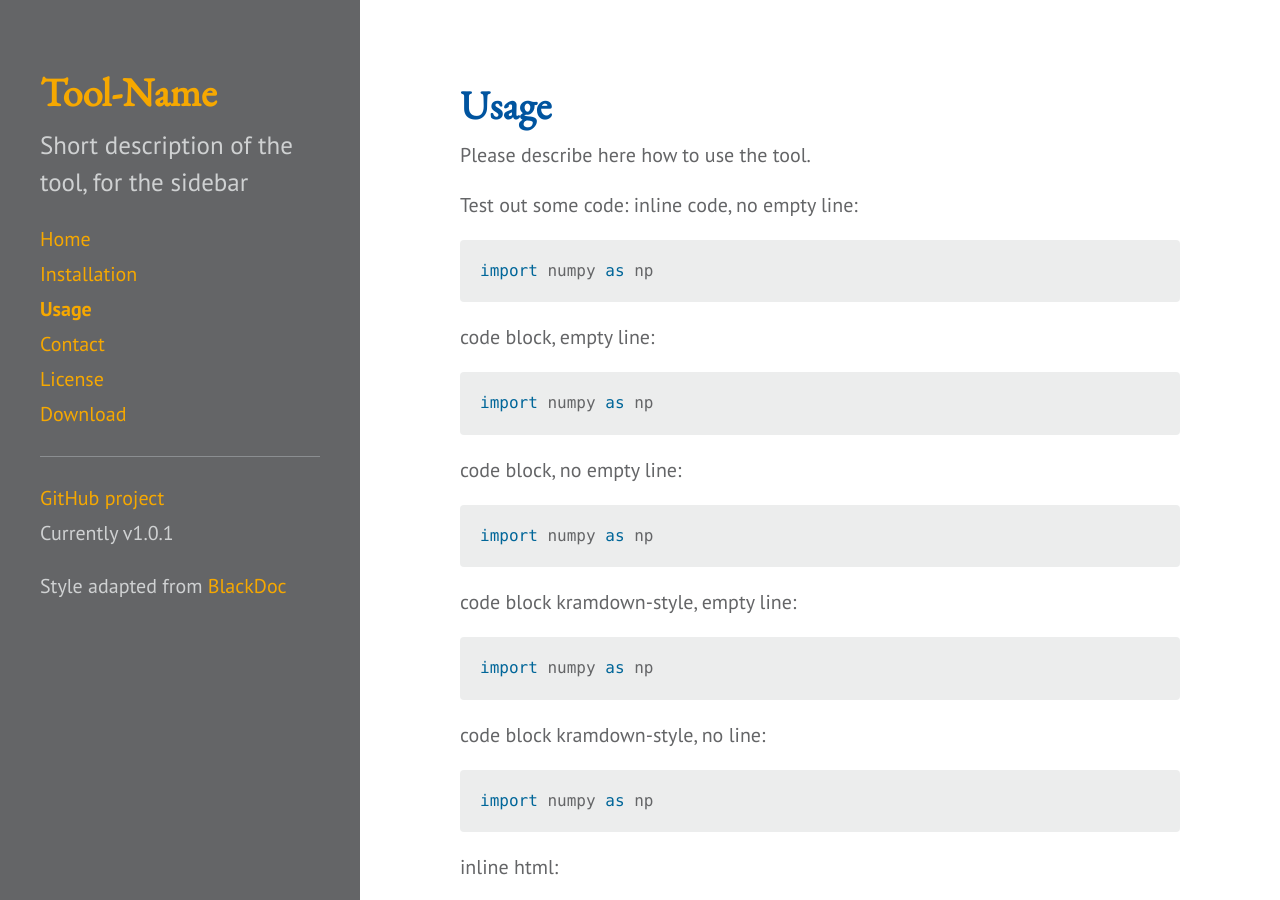
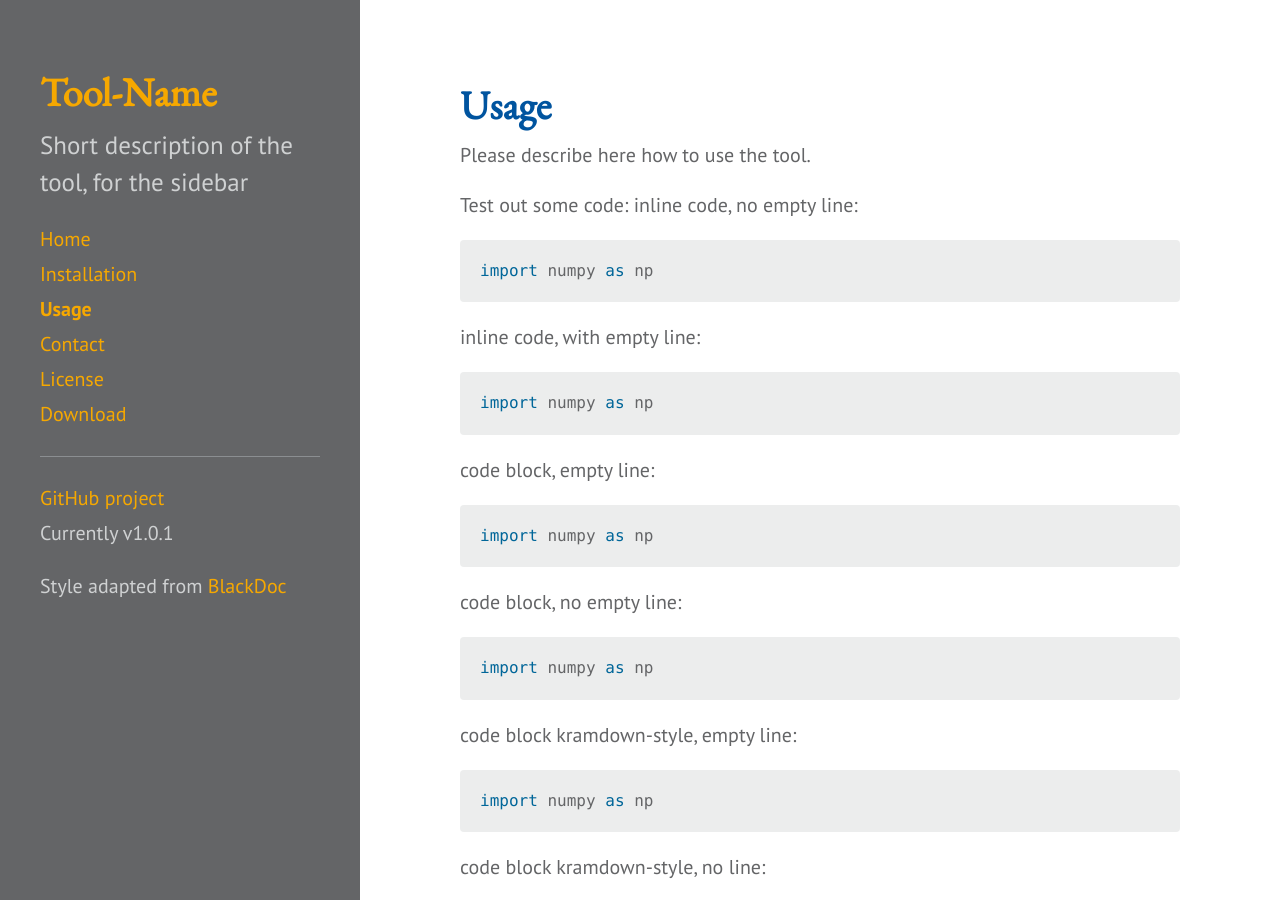
Before and after one commit to saezlab/dorothea, a Jekyll site: the page built from 2_usage.md, in a window 1280 px wide and 900 px high. Built offline with Jekyll 4.4.1, drawn with Linux system fonts in a browser that asks for light colours.

Commit message:
Update 2_usage.md

````diff
--- a/2_usage.md
+++ b/2_usage.md
@@ -8,6 +8,12 @@ Please describe here how to use the tool.
 
 Test out some code:
 inline code, no empty line:
+``` python
+import numpy as np
+```
+
+inline code, with empty line:
+
 ``` python
 import numpy as np
 ```
````
